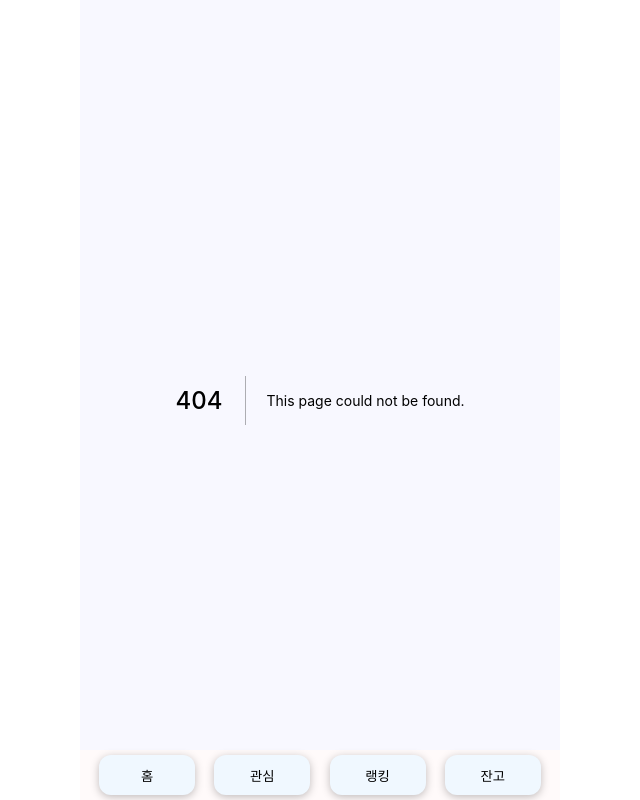
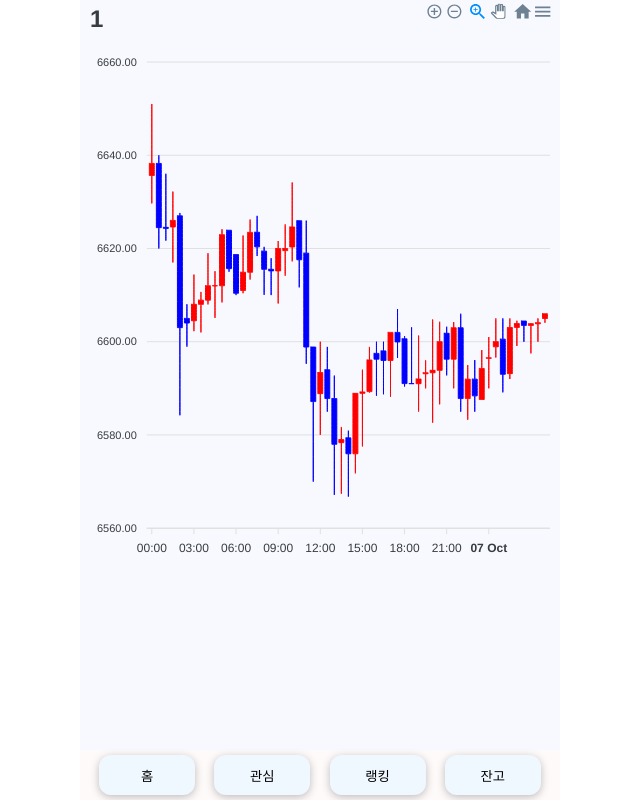
Before and after one commit to raehy19/investing_frontend, a Next.js app in the folder investing-frontend/: page /chart/1 in a window 1280 px wide. Before the commit this address had no page. Shown: the whole page, without its empty margins (320-960 px from the left). Built offline with nearby package versions, Linux system fonts and the light colour scheme.

Commit message:
feat : add chart page and mock data

```diff
--- a/investing-frontend/package.json
+++ b/investing-frontend/package.json
@@ -15,6 +15,7 @@
     "styled-reset": "^4.4.2"
   },
   "devDependencies": {
+    "apexcharts": "^3.35.4",
     "babel-plugin-styled-components": "^2.0.7",
     "eslint": "^8.21.0",
     "eslint-config-airbnb": "^19.0.4",
@@ -26,6 +27,7 @@
     "eslint-plugin-react-hooks": "^4.6.0",
     "prettier": "^2.7.1",
     "prop-types": "^15.8.1",
+    "react-apexcharts": "^1.4.0",
     "styled-components": "^5.3.5"
   }
 }
--- /dev/null
+++ b/investing-frontend/pages/chart/[stockcode].jsx
@@ -0,0 +1,9 @@
+import Chart from '../../src/components/Chart';
+import { useRouter } from 'next/router';
+
+const Chartpage = () => {
+	const query = useRouter();
+	return <Chart name={`${query.query.stockcode}`} />;
+};
+
+export default Chartpage;
--- a/investing-frontend/pages/chart/index.jsx
+++ b/investing-frontend/pages/chart/index.jsx
@@ -1,7 +1,7 @@
 import Chart from '../../src/components/Chart';
 
 const Chartpage = () => {
-	return <Chart />;
+	return <Chart name="sample" />;
 };
 
 export default Chartpage;
--- a/investing-frontend/src/components/Chart/index.jsx
+++ b/investing-frontend/src/components/Chart/index.jsx
@@ -1,9 +1,285 @@
 import styled from 'styled-components';
+import dynamic from 'next/dynamic';
+const ApexChart = dynamic(() => import('react-apexcharts'), { ssr: false });
 
-const Chart = () => {
-	return <Container>Chart</Container>;
+const Chart = ({ name }) => {
+	const options = {
+		chart: {
+			type: 'candlestick',
+			width: '100%',
+		},
+		title: {
+			text: `${name}`,
+			align: 'left',
+			style: {
+				fontSize: '24px',
+				fontWeight: 'bold',
+			},
+		},
+		xaxis: {
+			type: 'datetime',
+		},
+		yaxis: {
+			tooltip: {
+				enabled: true,
+			},
+		},
+		plotOptions: {
+			candlestick: {
+				colors: {
+					upward: '#ff0000',
+					downward: '#0000ff',
+				},
+				wick: {
+					useFillColor: true,
+				},
+			},
+		},
+	};
+	const series = [
+		{
+			data: [
+				{
+					x: new Date(1538784000000),
+					y: [6635.65, 6651, 6629.67, 6638.24],
+				},
+				{
+					x: new Date(1538785800000),
+					y: [6638.24, 6640, 6620, 6624.47],
+				},
+				{
+					x: new Date(1538787600000),
+					y: [6624.53, 6636.03, 6621.68, 6624.31],
+				},
+				{
+					x: new Date(1538789400000),
+					y: [6624.61, 6632.2, 6617, 6626.02],
+				},
+				{
+					x: new Date(1538791200000),
+					y: [6627, 6627.62, 6584.22, 6603.02],
+				},
+				{
+					x: new Date(1538793000000),
+					y: [6605, 6608.03, 6598.95, 6604.01],
+				},
+				{
+					x: new Date(1538794800000),
+					y: [6604.5, 6614.4, 6602.26, 6608.02],
+				},
+				{
+					x: new Date(1538796600000),
+					y: [6608.02, 6610.68, 6601.99, 6608.91],
+				},
+				{
+					x: new Date(1538798400000),
+					y: [6608.91, 6618.99, 6608.01, 6612],
+				},
+				{
+					x: new Date(1538800200000),
+					y: [6612, 6615.13, 6605.09, 6612],
+				},
+				{
+					x: new Date(1538802000000),
+					y: [6612, 6624.12, 6608.43, 6622.95],
+				},
+				{
+					x: new Date(1538803800000),
+					y: [6623.91, 6623.91, 6615, 6615.67],
+				},
+				{
+					x: new Date(1538805600000),
+					y: [6618.69, 6618.74, 6610, 6610.4],
+				},
+				{
+					x: new Date(1538807400000),
+					y: [6611, 6622.78, 6610.4, 6614.9],
+				},
+				{
+					x: new Date(1538809200000),
+					y: [6614.9, 6626.2, 6613.33, 6623.45],
+				},
+				{
+					x: new Date(1538811000000),
+					y: [6623.48, 6627, 6618.38, 6620.35],
+				},
+				{
+					x: new Date(1538812800000),
+					y: [6619.43, 6620.35, 6610.05, 6615.53],
+				},
+				{
+					x: new Date(1538814600000),
+					y: [6615.53, 6617.93, 6610, 6615.19],
+				},
+				{
+					x: new Date(1538816400000),
+					y: [6615.19, 6621.6, 6608.2, 6620],
+				},
+				{
+					x: new Date(1538818200000),
+					y: [6619.54, 6625.17, 6614.15, 6620],
+				},
+				{
+					x: new Date(1538820000000),
+					y: [6620.33, 6634.15, 6617.24, 6624.61],
+				},
+				{
+					x: new Date(1538821800000),
+					y: [6625.95, 6626, 6611.66, 6617.58],
+				},
+				{
+					x: new Date(1538823600000),
+					y: [6619, 6625.97, 6595.27, 6598.86],
+				},
+				{
+					x: new Date(1538825400000),
+					y: [6598.86, 6598.88, 6570, 6587.16],
+				},
+				{
+					x: new Date(1538827200000),
+					y: [6588.86, 6600, 6580, 6593.4],
+				},
+				{
+					x: new Date(1538829000000),
+					y: [6593.99, 6598.89, 6585, 6587.81],
+				},
+				{
+					x: new Date(1538830800000),
+					y: [6587.81, 6592.73, 6567.14, 6578],
+				},
+				{
+					x: new Date(1538832600000),
+					y: [6578.35, 6581.72, 6567.39, 6579],
+				},
+				{
+					x: new Date(1538834400000),
+					y: [6579.38, 6580.92, 6566.77, 6575.96],
+				},
+				{
+					x: new Date(1538836200000),
+					y: [6575.96, 6589, 6571.77, 6588.92],
+				},
+				{
+					x: new Date(1538838000000),
+					y: [6588.92, 6594, 6577.55, 6589.22],
+				},
+				{
+					x: new Date(1538839800000),
+					y: [6589.3, 6598.89, 6589.1, 6596.08],
+				},
+				{
+					x: new Date(1538841600000),
+					y: [6597.5, 6600, 6588.39, 6596.25],
+				},
+				{
+					x: new Date(1538843400000),
+					y: [6598.03, 6600, 6588.73, 6595.97],
+				},
+				{
+					x: new Date(1538845200000),
+					y: [6595.97, 6602.01, 6588.17, 6602],
+				},
+				{
+					x: new Date(1538847000000),
+					y: [6602, 6607, 6596.51, 6599.95],
+				},
+				{
+					x: new Date(1538848800000),
+					y: [6600.63, 6601.21, 6590.39, 6591.02],
+				},
+				{
+					x: new Date(1538850600000),
+					y: [6591.02, 6603.08, 6591, 6591],
+				},
+				{
+					x: new Date(1538852400000),
+					y: [6591, 6601.32, 6585, 6592],
+				},
+				{
+					x: new Date(1538854200000),
+					y: [6593.13, 6596.01, 6590, 6593.34],
+				},
+				{
+					x: new Date(1538856000000),
+					y: [6593.34, 6604.76, 6582.63, 6593.86],
+				},
+				{
+					x: new Date(1538857800000),
+					y: [6593.86, 6604.28, 6586.57, 6600.01],
+				},
+				{
+					x: new Date(1538859600000),
+					y: [6601.81, 6603.21, 6592.78, 6596.25],
+				},
+				{
+					x: new Date(1538861400000),
+					y: [6596.25, 6604.2, 6590, 6602.99],
+				},
+				{
+					x: new Date(1538863200000),
+					y: [6602.99, 6606, 6584.99, 6587.81],
+				},
+				{
+					x: new Date(1538865000000),
+					y: [6587.81, 6595, 6583.27, 6591.96],
+				},
+				{
+					x: new Date(1538866800000),
+					y: [6591.97, 6596.07, 6585, 6588.39],
+				},
+				{
+					x: new Date(1538868600000),
+					y: [6587.6, 6598.21, 6587.6, 6594.27],
+				},
+				{
+					x: new Date(1538870400000),
+					y: [6596.44, 6601, 6590, 6596.55],
+				},
+				{
+					x: new Date(1538872200000),
+					y: [6598.91, 6605, 6596.61, 6600.02],
+				},
+				{
+					x: new Date(1538874000000),
+					y: [6600.55, 6605, 6589.14, 6593.01],
+				},
+				{
+					x: new Date(1538875800000),
+					y: [6593.15, 6605, 6592, 6603.06],
+				},
+				{
+					x: new Date(1538877600000),
+					y: [6603.07, 6604.5, 6599.09, 6603.89],
+				},
+				{
+					x: new Date(1538879400000),
+					y: [6604.44, 6604.44, 6600, 6603.5],
+				},
+				{
+					x: new Date(1538881200000),
+					y: [6603.5, 6603.99, 6597.5, 6603.86],
+				},
+				{
+					x: new Date(1538883000000),
+					y: [6603.85, 6605, 6600, 6604.07],
+				},
+				{
+					x: new Date(1538884800000),
+					y: [6604.98, 6606, 6604.07, 6606],
+				},
+			],
+		},
+	];
+	return (
+		<Container>
+			<ApexChart options={options} series={series} type="candlestick" height="70%" width="100%" />
+		</Container>
+	);
 };
 
 export default Chart;
 
-const Container = styled.div``;
+const Container = styled.div`
+	height: 100%;
+	width: 100%;
+`;
```
Also changed, not shown: 2 other files (tests, documents, lock files or other folders).
